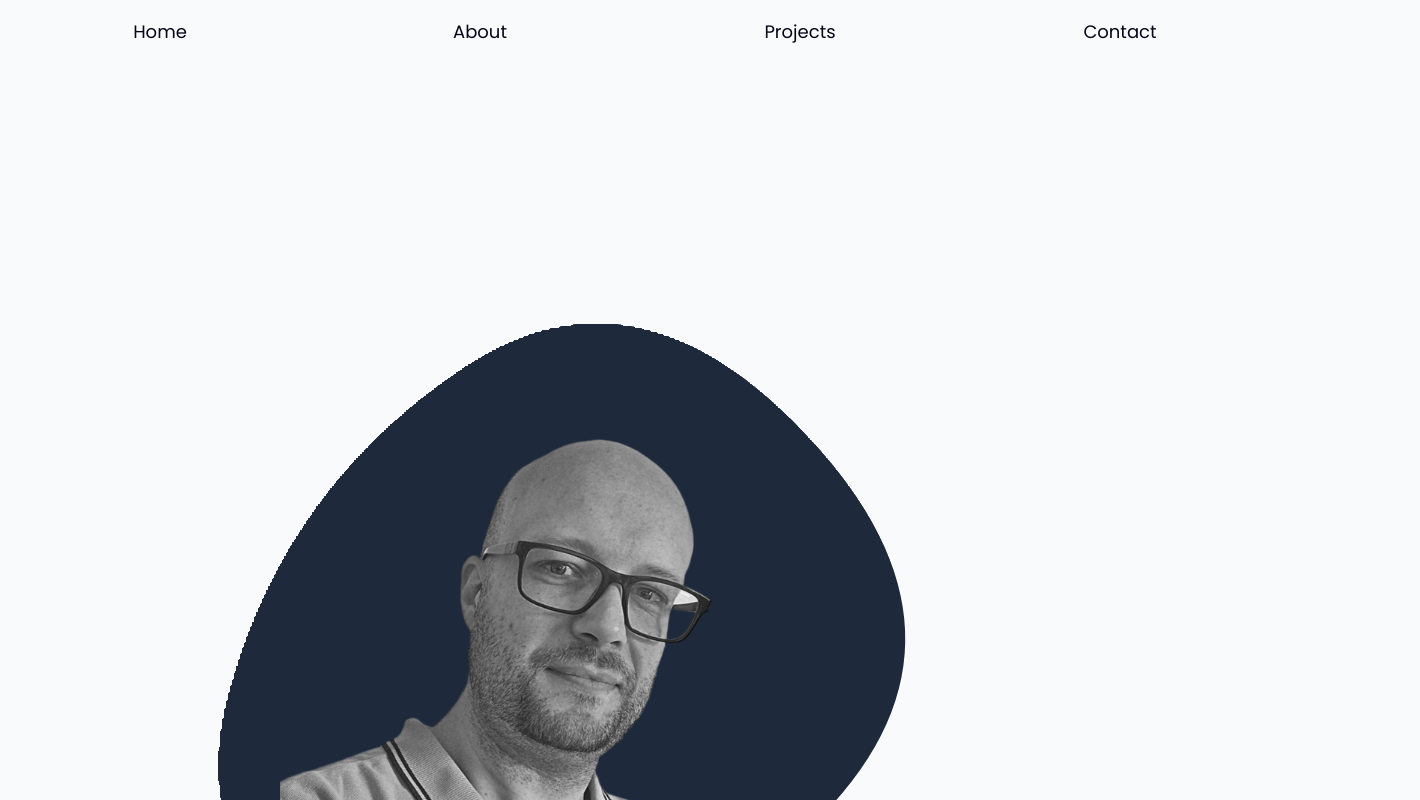
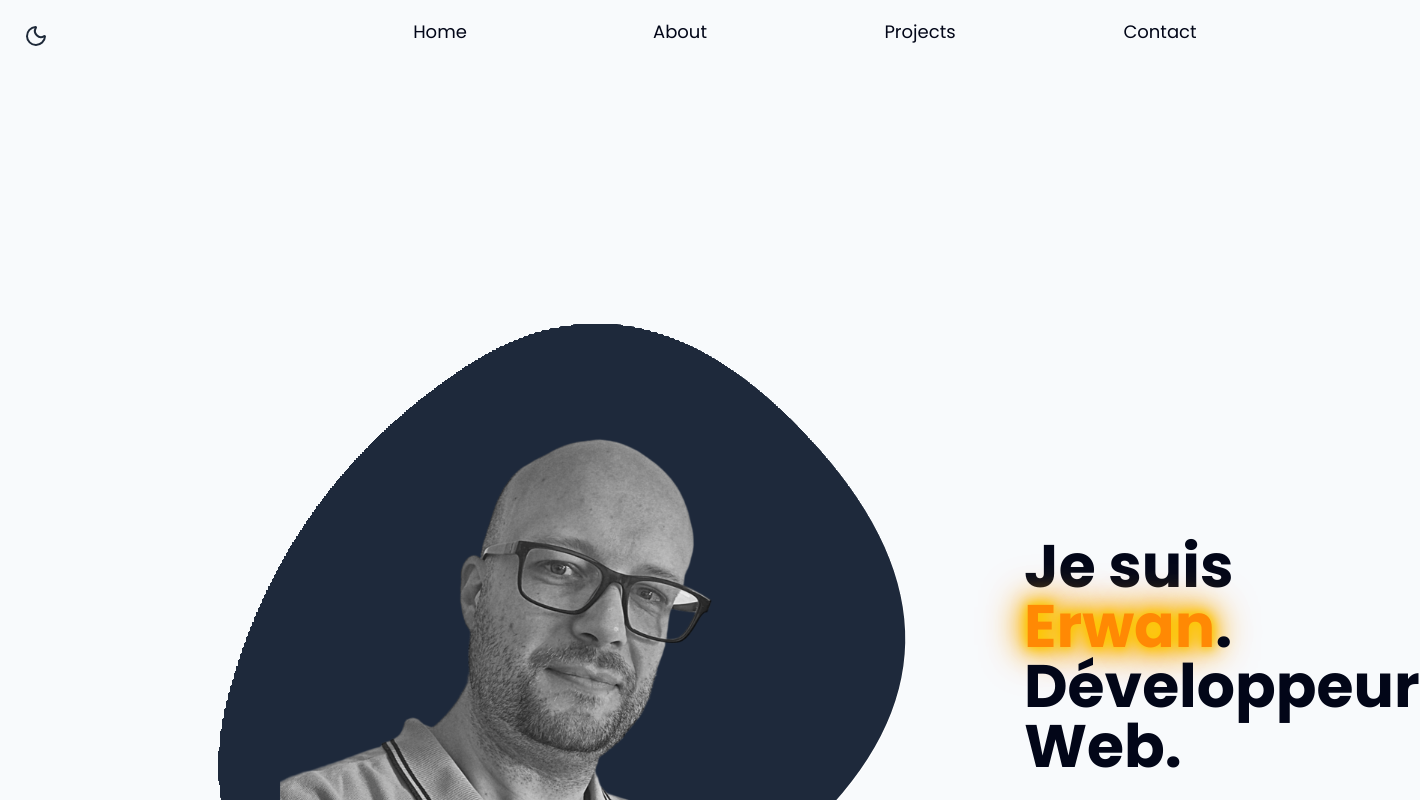
Before and after one commit to MisterWaner/portfolio, a Next.js app: page / in a window 1280 px wide. Shown: the top 800 px of the page, 1420 px wide, since content can reach past the window. Built offline with nearby package versions, Linux system fonts and the light colour scheme.

Commit message:
6th commit: --ADD ToggleThemeBtn. --goes on with hero section.

```diff
--- a/src/app/globals.css
+++ b/src/app/globals.css
@@ -28,7 +28,14 @@
     --background: oklch(12.9% 0.042 264.695);
     --foreground: oklch(98.4% 0.003 247.858);
 
-    .neon-nav-text-active {
+    .neon-text {
+        color: oklch(98.4% 0.003 247.858);
+        text-shadow: 0 0 10px var(--color-green-neon),
+            0 0 15px var(--color-green-neon), 0 0 25px var(--color-emerald-neon),
+            0 0 35px var(--color-emerald-neon), 0 0 45px var(--color-cyan-neon);
+    }
+
+    .link-neon-active {
         color: var(--color-cyan-neon);
         text-shadow: 0 0 10px var(--color-green-neon),
             0 0 15px var(--color-green-neon), 0 0 25px var(--color-emerald-neon),
@@ -50,7 +57,14 @@ body {
     font-family: Arial, Helvetica, sans-serif;
 }
 
-.neon-nav-text-active {
+.neon-text {
+    color: var(--color-orange-neon);
+    text-shadow: 0 0 10px var(--color-yellow-neon),
+        0 0 15px var(--color-yellow-neon), 0 0 25px var(--color-amber-neon),
+        0 0 35px var(--color-amber-neon), 0 0 45px var(--color-orange-neon);
+}
+
+.link-neon-active {
     color: var(--color-orange-neon);
     text-shadow: 0 0 10px var(--color-yellow-neon),
         0 0 15px var(--color-yellow-neon), 0 0 25px var(--color-amber-neon),
--- a/src/components/layout/Header.tsx
+++ b/src/components/layout/Header.tsx
@@ -1,5 +1,6 @@
 'use client';
 import { useState } from 'react';
+import ToggleThemeBtn from '../ui/ToggleThemeBtn';
 import NavigationLink from '../ui/NavigationLink';
 import { Menu, X } from 'lucide-react';
 
@@ -17,7 +18,7 @@ export default function Header() {
     return (
         <header className='fixed top-0 left-0 h-16 bg-background z-50 w-full'>
             <div className='h-full flex items-center justify-between px-4 md:px-8'>
-                <p className=''>LOGO</p>
+                <ToggleThemeBtn />
                 <button className='fixed top-4 right-4 md:hidden'>
                     {isMenuOpen ? (
                         <X className='cursor-pointer' onClick={toggleMenu} />
@@ -27,7 +28,7 @@ export default function Header() {
                 </button>
             </div>
             <nav
-                className={`fixed top-16 z-50 h-[calc(100%-4rem)] flex flex-col items-center justify-center w-full bg-background -translate-x-[101%] transition-transform duration-300 md:flex-row  md:h-16 md:top-0 md:border-0 md:translate-x-0 md:transition-none ${
+                className={`fixed top-14 z-50 h-[calc(100%-3.5rem)] flex flex-col items-center justify-center w-full bg-background -translate-x-[101%] transition-transform duration-300 md:flex-row md:right-0 md:w-3/4 md:h-16 md:top-0 md:border-0 md:translate-x-0 md:transition-none ${
                     isMenuOpen ? 'translate-x-0' : ''
                 }`}
             >
--- a/src/components/sections/Hero/Hero.tsx
+++ b/src/components/sections/Hero/Hero.tsx
@@ -1,15 +1,18 @@
 import Image from 'next/image';
-import picOfMe from '/public/picofme_4.png'
+import picOfMe from '/public/picofme_4.png';
 import SectionContainer from '@/components/layout/SectionContainer';
-
 
 export default function Hero() {
     return (
         <SectionContainer id='hero'>
-            <Image
-                src={picOfMe}
-                alt='Picture of me'
-            />
+            <article className='w-full flex flex-col items-center lg:flex-row'>
+                <Image src={picOfMe} alt='Picture of me' />
+                <h1 className='font-poppins text-4xl md:text-6xl font-bold mt-4'>
+                    Je suis <span className='neon-text'>Erwan</span>.
+                    <br />
+                    Développeur Web.
+                </h1>
+            </article>
         </SectionContainer>
     );
 }
--- a/src/components/ui/NavigationLink.tsx
+++ b/src/components/ui/NavigationLink.tsx
@@ -53,7 +53,7 @@ export default function NavigationLink({
                 onClick();
             }}
             className={`font-poppins w-full flex items-center justify-center px-4 text-lg my-2 dark:hover:text-cyan-neon ${
-                isActive ? 'dark neon-nav-text-active' : ''
+                isActive ? 'dark link-neon-active' : ''
             } link-neon`}
         >
             {children}
--- /dev/null
+++ b/src/components/ui/ToggleThemeBtn.tsx
@@ -0,0 +1,19 @@
+import { Moon, Sun } from 'lucide-react';
+import { useTheme } from '@/context/ThemeContext';
+
+export default function ToggleThemeBtn() {
+    const { theme, toggleTheme } = useTheme();
+
+    return (
+        <button
+            onClick={toggleTheme}
+            className='cursor-pointer p-2 fixed top-4 left-4 z-50'
+        >
+            {theme === 'dark' ? (
+                <Sun className='text-yellow-500' />
+            ) : (
+                <Moon className='text-gray-800' />
+            )}
+        </button>
+    );
+}
```
